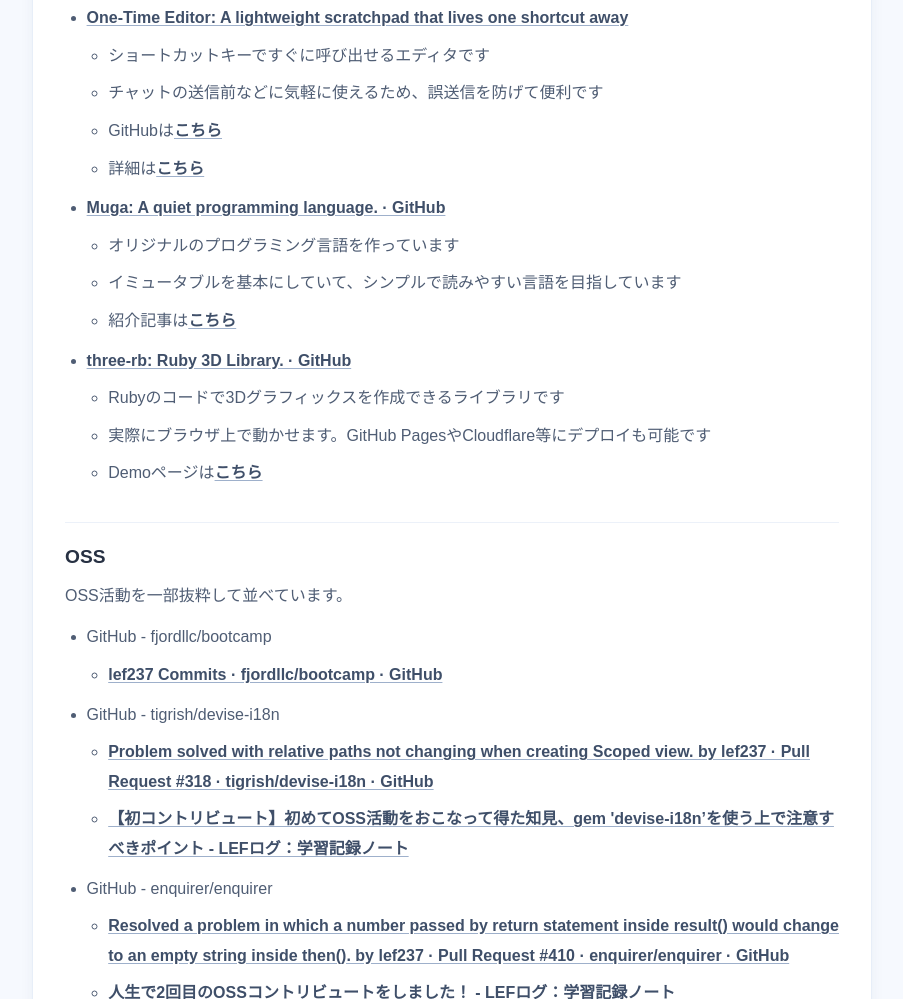
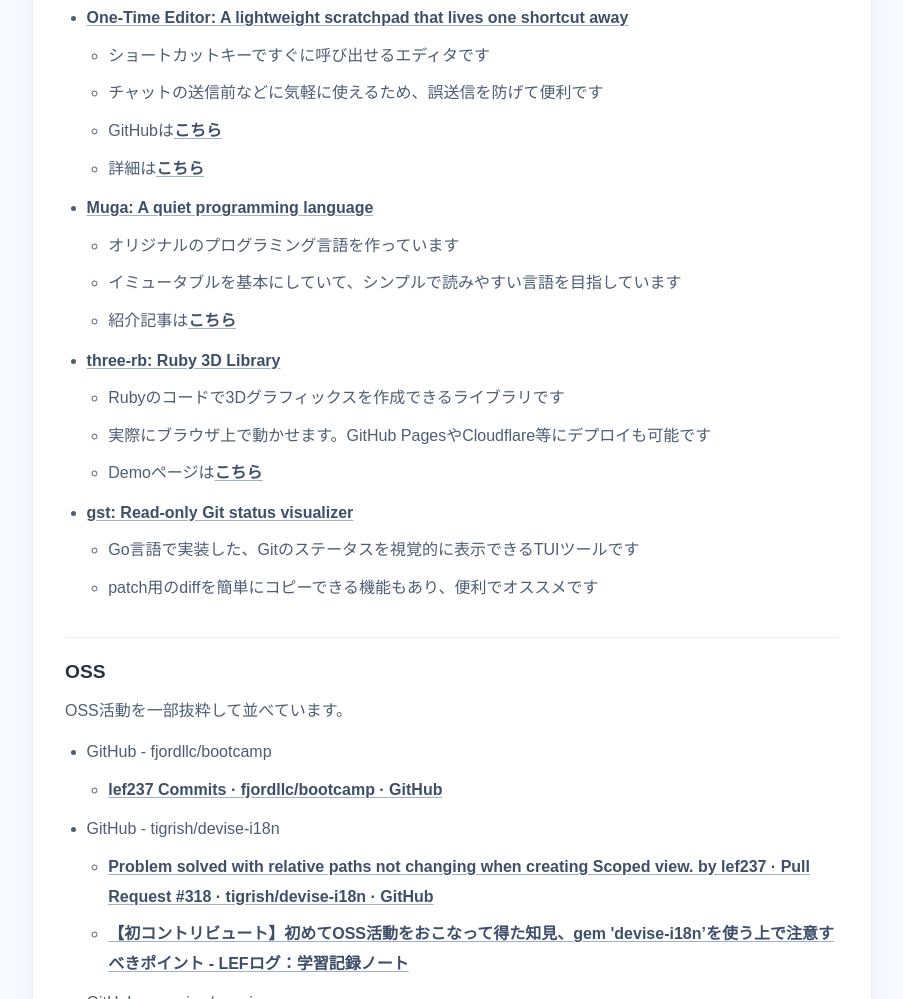
Before and after one commit to lef237/lef237.github.io, an Astro site: page /about in a window 1280 px wide. Shown: the part 2447-3446 px from the top of the page, without its empty margins (188-1091 px from the left). Built offline with nearby package versions, Linux system fonts and the light colour scheme; Astro itself is replaced by a stand-in of ours.

Commit message:
Update about.md

```diff
--- a/src/content/about.md
+++ b/src/content/about.md
@@ -76,14 +76,17 @@
   - チャットの送信前などに気軽に使えるため、誤送信を防げて便利です
   - GitHubは[こちら](https://github.com/lef237/one-time-editor)
   - 詳細は[こちら](https://lef237.hatenablog.com/entry/2026/02/15/110305)
-- [Muga: A quiet programming language. · GitHub](https://github.com/lef237/muga)
+- [Muga: A quiet programming language](https://github.com/lef237/muga)
   - オリジナルのプログラミング言語を作っています
   - イミュータブルを基本にしていて、シンプルで読みやすい言語を目指しています
   - 紹介記事は[こちら](https://lef237.hatenablog.com/entry/2026/04/19/143844)
-- [three-rb: Ruby 3D Library. · GitHub](https://github.com/lef237/three-rb)
+- [three-rb: Ruby 3D Library](https://github.com/lef237/three-rb)
   - Rubyのコードで3Dグラフィックスを作成できるライブラリです
   - 実際にブラウザ上で動かせます。GitHub PagesやCloudflare等にデプロイも可能です
   - Demoページは[こちら](https://three-rb.pages.dev/)
+- [gst: Read-only Git status visualizer](https://github.com/lef237/gst)
+  - Go言語で実装した、Gitのステータスを視覚的に表示できるTUIツールです
+  - patch用のdiffを簡単にコピーできる機能もあり、便利でオススメです
 
 ## OSS
 
```
